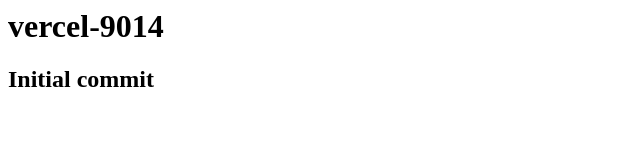
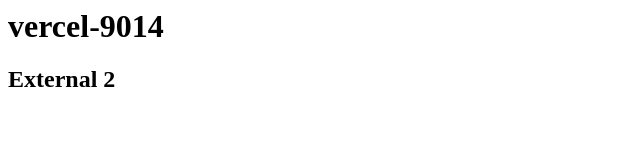
Before and after one commit to e-im/vercel-9014, a plain HTML site: page index.html in a window 1280 px wide. Shown: the full height of the page, 0-640 px from the left. Drawn offline with Linux system fonts and the light colour scheme.

Commit message:
External 2

```diff
--- a/index.html
+++ b/index.html
@@ -1,2 +1,2 @@
 <h1>vercel-9014</h1>
-<h2>Initial commit</h2>
+<h2>External 2</h2>
```
